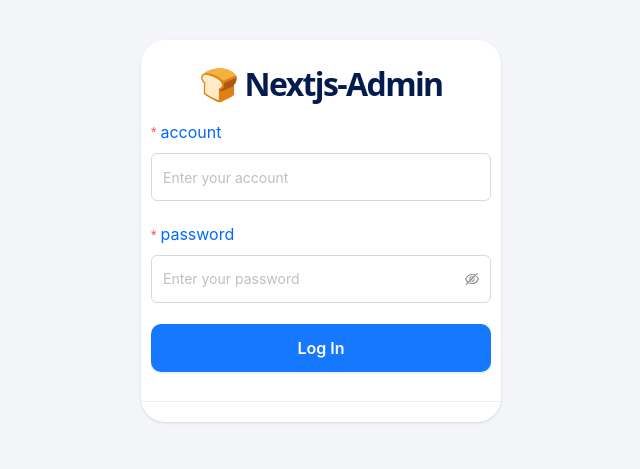
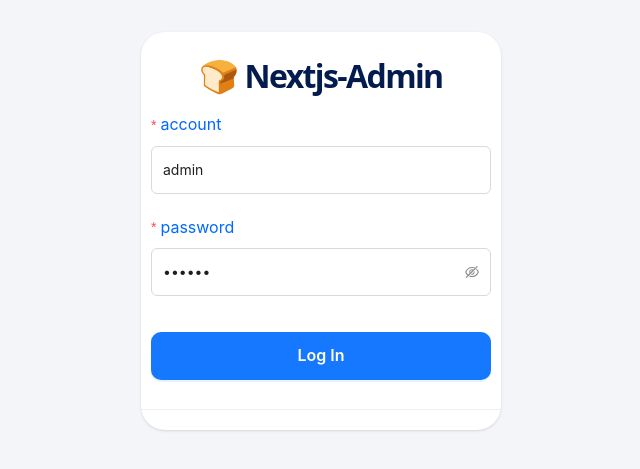
Before and after one commit to Grapeve/nextjs-admin-lite-template, a Next.js app: page /login in a window 1280 px wide. Shown: the part 169-638 px from the top of the page, without its empty margins (319-959 px from the left). Built offline with nearby package versions, Linux system fonts and the light colour scheme.

Commit message:
add login page

```diff
--- a/app/(auth)/login/page.tsx
+++ b/app/(auth)/login/page.tsx
@@ -47,7 +47,7 @@ const LoginPage = () => {
             autoComplete="off"
             style={{ minWidth: 330 }}
             onFinish={onSumbit}
-            initialValues={{ account: "", password: "" }}
+            initialValues={{ account: "admin", password: "123456" }}
           >
             <Form.Item<FieldType>
               label="account"
@@ -57,7 +57,7 @@ const LoginPage = () => {
               ]}
             >
               <Input
-                placeholder="Enter your account"
+                placeholder="Enter your account admin"
                 style={{
                   height: 48,
                 }}
@@ -71,7 +71,7 @@ const LoginPage = () => {
               ]}
             >
               <Input.Password
-                placeholder="Enter your password"
+                placeholder="Enter your password 123456"
                 style={{
                   height: 48,
                 }}
@@ -87,6 +87,7 @@ const LoginPage = () => {
                   fontWeight: 600,
                   height: 48,
                   borderRadius: 10,
+                  marginTop: 15,
                 }}
               >
                 Log In
```
